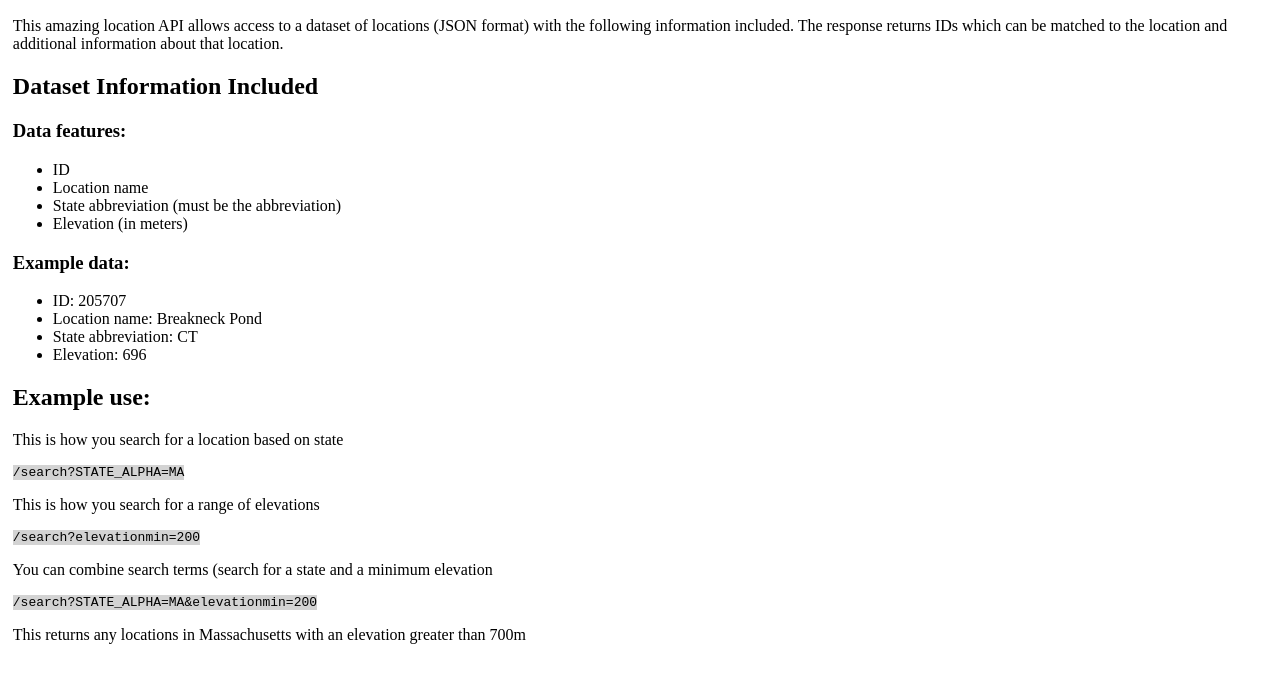
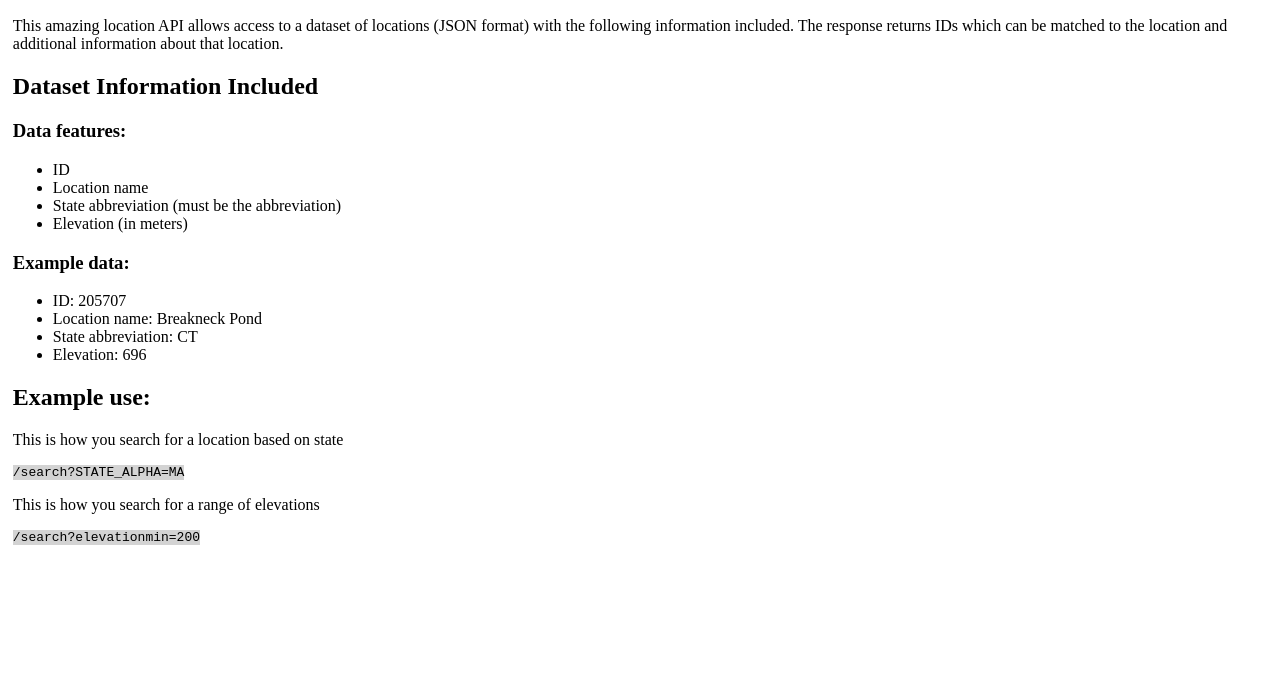
Before and after one commit to HollyNguyen/locationAPI, a website: page index.html in a window 1280 px wide. Shown: the part 96-778 px from the top of the page. Drawn offline with Linux system fonts and the light colour scheme.

Commit message:
Update index

```diff
--- a/index.html
+++ b/index.html
@@ -39,9 +39,6 @@
   		<p>This is how you search for a range of elevations</p>
   		<code style="background-color:#D3D3D3;">/search?elevationmin=200</code>
 
-  		<p>You can combine search terms (search for a state and a minimum elevation</p>
-  		<code style="background-color:#D3D3D3;">/search?STATE_ALPHA=MA&amp;elevationmin=200</code>
-  		<p>This returns any locations in Massachusetts with an elevation greater than 700m
 	</div>
   </body>
 
```
